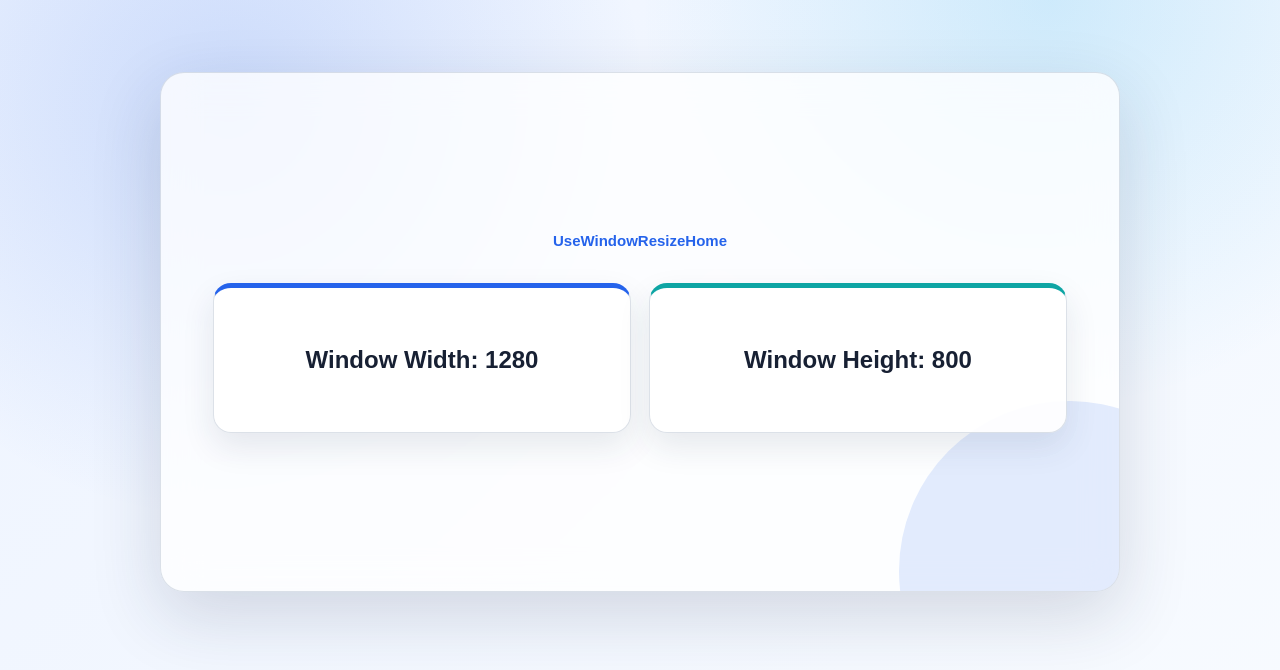
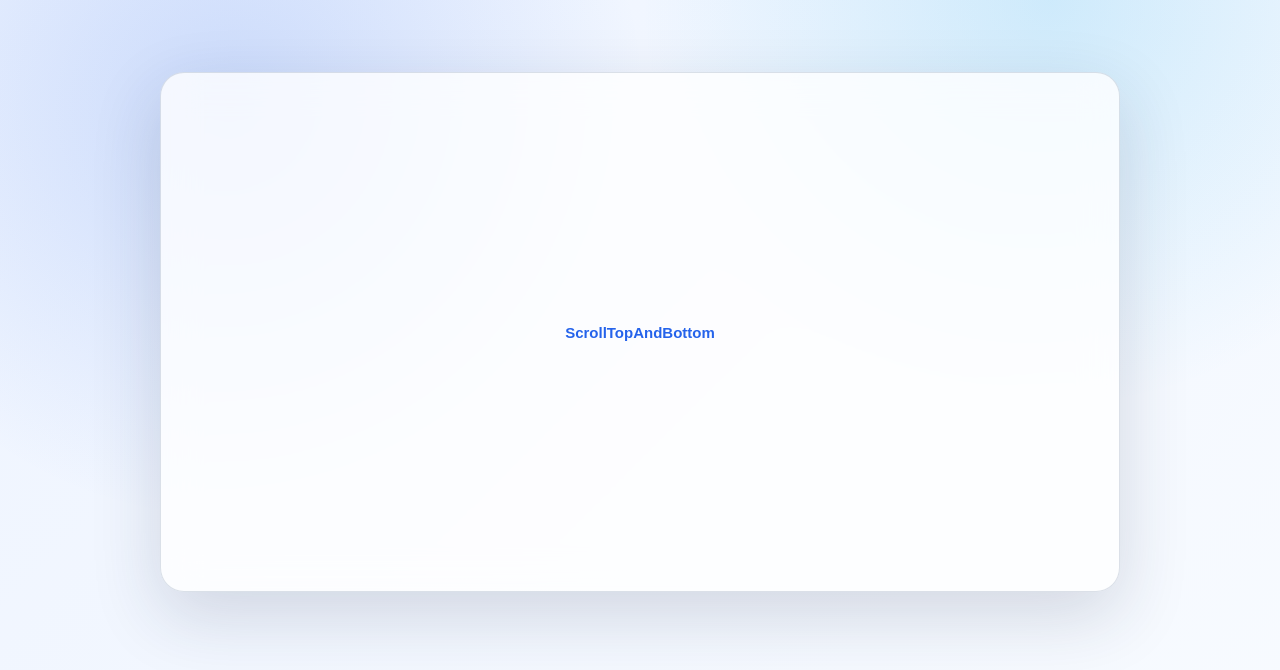
Before and after one commit to TanKaiYi0220/React-Practice-25-Projects, a React (Vite) app: page / in a window 1280 px wide. Shown: the top 670 px of the page. Built offline with nearby package versions, Linux system fonts and the light colour scheme.

Commit message:
feat: create ScrollTopAndBottom component

```diff
--- a/src/App.jsx
+++ b/src/App.jsx
@@ -18,6 +18,7 @@ import FeatureHome from './components/feature_flag/FeatureHome'
 import UseFetchHome from './components/use_fetch/UseFetchHome'
 import UseOnClickOutsideHome from './components/use_on_click_outside/UseOnClickOutsideHome'
 import UseWindowResizeHome from './components/use_window_resize/UseWindowResizeHome'
+import ScrollTopAndBottom from './components/scroll_top_and_bottom/ScrollTopAndBottom'
 
 const App = () => {
   return (
@@ -40,7 +41,8 @@ const App = () => {
       {/* <FeatureHome /> */}
       {/* <UseFetchHome /> */}
       {/* <UseOnClickOutsideHome /> */}
-      <UseWindowResizeHome />
+      {/* <UseWindowResizeHome /> */}
+      <ScrollTopAndBottom />
     </>
   )
 }
--- /dev/null
+++ b/src/components/scroll_top_and_bottom/ScrollTopAndBottom.jsx
@@ -0,0 +1,10 @@
+import React from 'react'
+import "./style.css"
+
+const ScrollTopAndBottom = () => {
+  return (
+    <div className="scrollTopAndBottomContainer">ScrollTopAndBottom</div>
+  )
+}
+
+export default ScrollTopAndBottom
--- /dev/null
+++ b/src/components/scroll_top_and_bottom/style.css
@@ -0,0 +1,48 @@
+:root {
+    --page-bg-start: #eef4ff;
+    --page-bg-end: #f8fbff;
+    --panel-bg: rgba(255, 255, 255, 0.78);
+    --card-bg: rgba(255, 255, 255, 0.9);
+    --border-color: rgba(111, 130, 160, 0.24);
+    --text-color: #172033;
+    --muted-color: #667085;
+    --accent-color: #2563eb;
+    --accent-soft: rgba(37, 99, 235, 0.12);
+    --shadow-color: rgba(31, 45, 75, 0.16);
+}
+
+* {
+    box-sizing: border-box;
+}
+
+body {
+    margin: 0;
+    min-height: 100vh;
+    font-family: Arial, sans-serif;
+    color: var(--text-color);
+    background:
+        radial-gradient(circle at 18% 12%, rgba(37, 99, 235, 0.18), transparent 32%),
+        radial-gradient(circle at 82% 0%, rgba(14, 165, 233, 0.16), transparent 30%),
+        linear-gradient(135deg, var(--page-bg-start), var(--page-bg-end));
+}
+.scrollTopAndBottomContainer {
+    position: relative;
+    width: min(960px, calc(100% - 80px));
+    min-height: 520px;
+    margin: 72px auto;
+    padding: 52px;
+    display: flex;
+    flex-direction: column;
+    align-items: center;
+    justify-content: center;
+    gap: 34px;
+    overflow: hidden;
+    border: 1px solid var(--border-color);
+    border-radius: 24px;
+    background: var(--panel-bg);
+    box-shadow: 0 24px 70px var(--shadow-color);
+    backdrop-filter: blur(18px);
+    color: var(--accent-color);
+    font-size: 15px;
+    font-weight: 800;
+}
```
